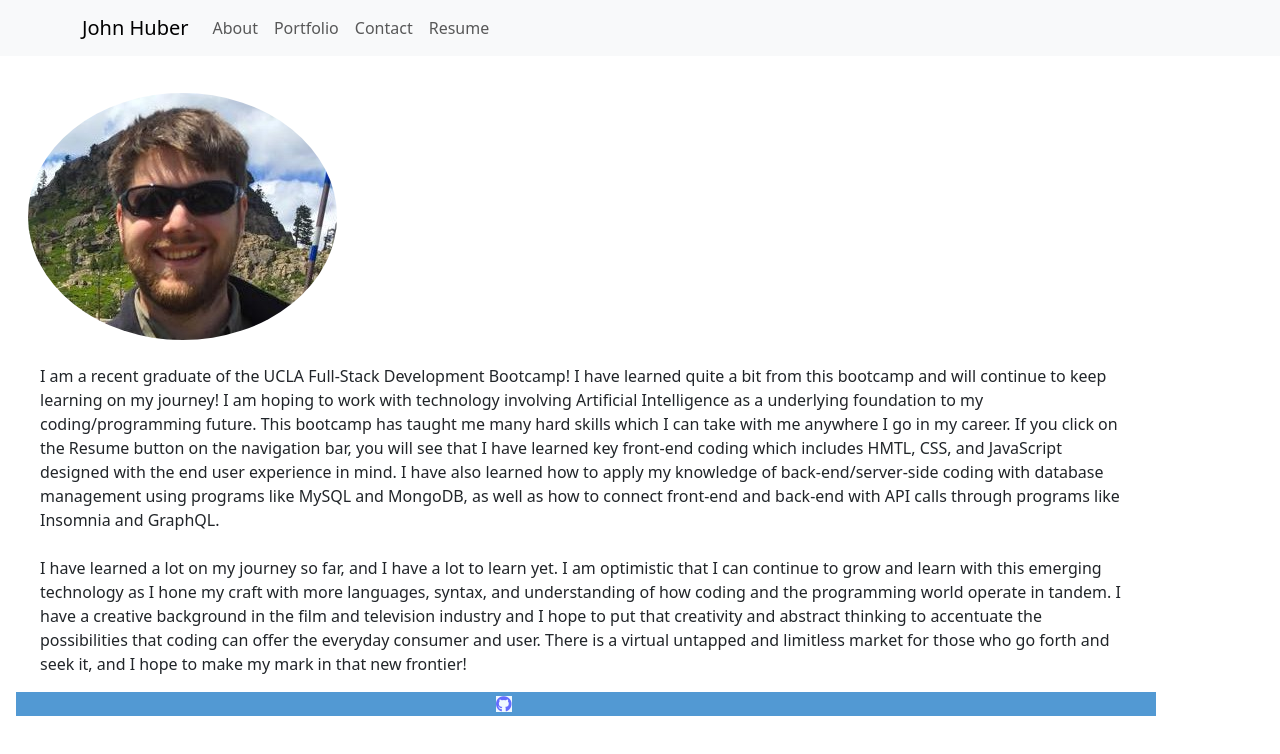
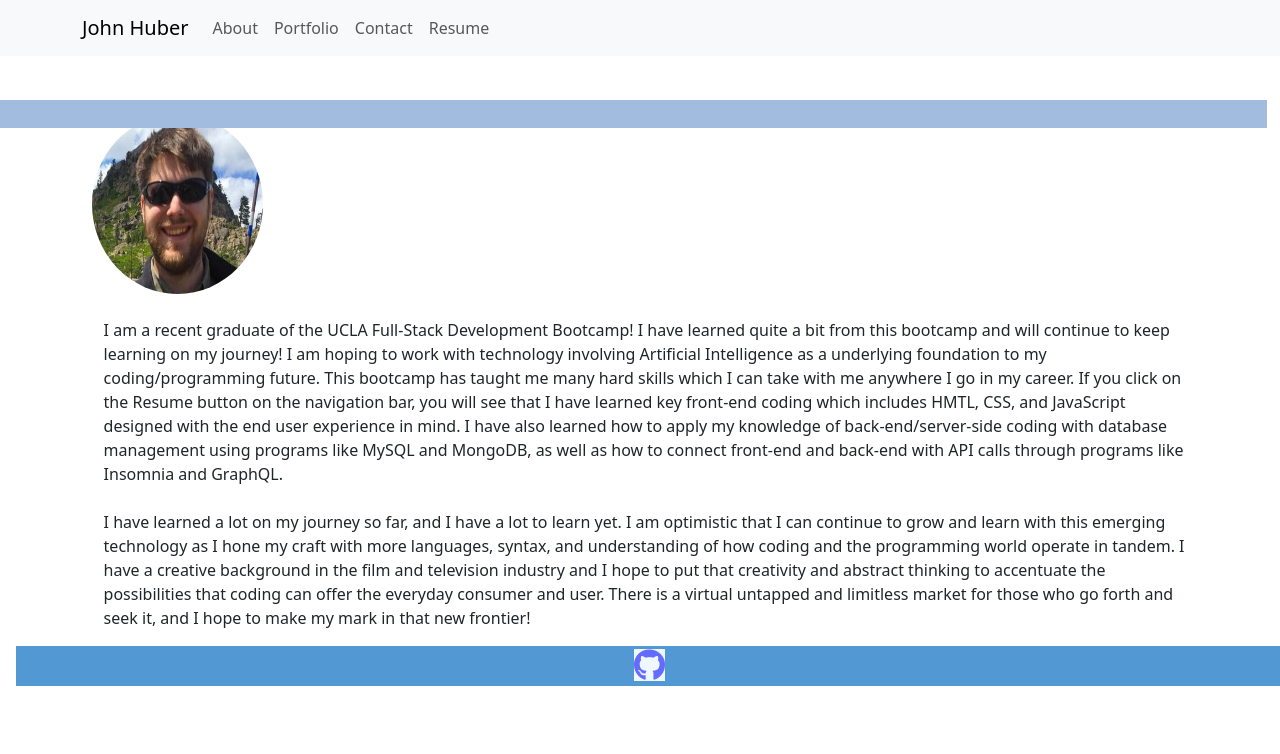
Before and after one commit to jhuber1155/React-Portfolio, a React (Vite) app in the folder React-Portfolio/: page /about in a window 1280 px wide. Shown: the top 754 px of the page. Built offline with nearby package versions, Linux system fonts and the light colour scheme.

Commit message:
Adjusted the Footer and profile picture

```diff
--- a/React-Portfolio/src/assets/css/footer.css
+++ b/React-Portfolio/src/assets/css/footer.css
@@ -1,12 +1,7 @@
-.footer {
-    background-color: 'rgba(82, 153, 211)';
-    height: auto;
-    width: auto;
-}
 
 .g-icon{
     position: relative;
-    left: 30rem;
+    text-align: center;
     background-color: aliceblue;
     height: auto;
     width: auto;
--- a/React-Portfolio/src/components/Footer.jsx
+++ b/React-Portfolio/src/components/Footer.jsx
@@ -1,15 +1,26 @@
-import '../assets/css/footer.css'
+import '../assets/css/footer.css';
 
 function Footer() {
   const footerStyle = {
+    display: 'flex',
+    justifyContent: 'center',
+    alignItems: 'center',
+    position: 'sticky',
+    bottom: 0,
+    width: '99vw',
+    height: 40,
     backgroundColor: 'rgba(82, 153, 211)',
+  };
+
+  const iconStyle = {
+    fontSize: '2rem'
   };
 
   return (
     <footer style={footerStyle} className="footer">
-  <a href='www.github.com'>
-            <i className="fab fa-github g-icon" />
-        </a>
+      <a href="www.github.com">
+        <i className="fab fa-github g-icon" style={iconStyle} />
+      </a>
     </footer>
   );
 }
--- a/React-Portfolio/src/components/Header.jsx
+++ b/React-Portfolio/src/components/Header.jsx
@@ -2,10 +2,17 @@ import '../assets/css/project.css'
 
 const styles = {
     headerStyle: {
+      display: 'block',
+      position: 'absolute',
+      top: 0,
+      width: '99vw',
+      height: 'auto',
+      padding: 10,
+      marginTop: 100,
       backgroundColor: 'rgba(162, 188, 224)',
     },
     headingStyle: {
-      fontSize: '100px',
+      fontSize: '10px',
     },
   };
 
--- a/React-Portfolio/src/pages/About.jsx
+++ b/React-Portfolio/src/pages/About.jsx
@@ -9,7 +9,7 @@ export default function About() {
         <Container>
       <Row>
         <Col xs={6} md={4}>
-          <Image src={profilePicture} roundedCircle />
+          <Image src={profilePicture} roundedCircle style={{ width: '171px', height: '180px' }}/>
         </Col>
       </Row>
         <div className = "container pt-4">
```
